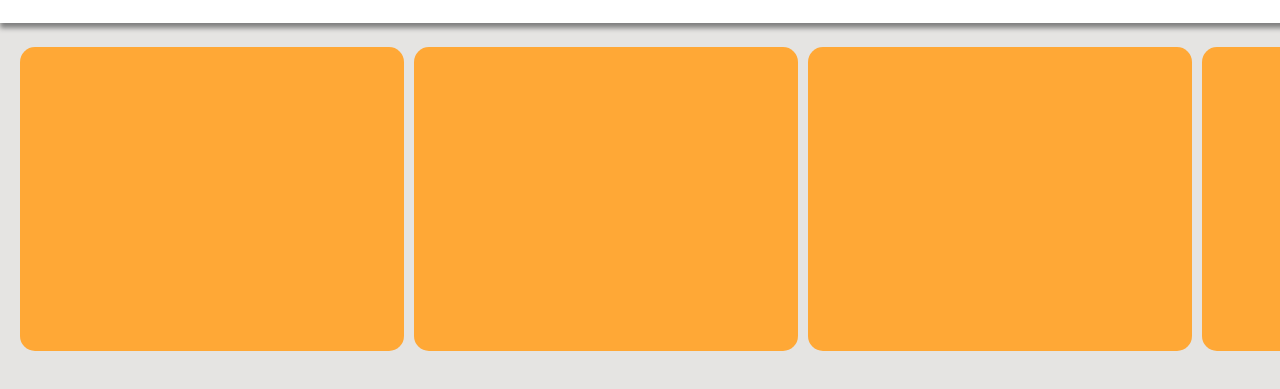
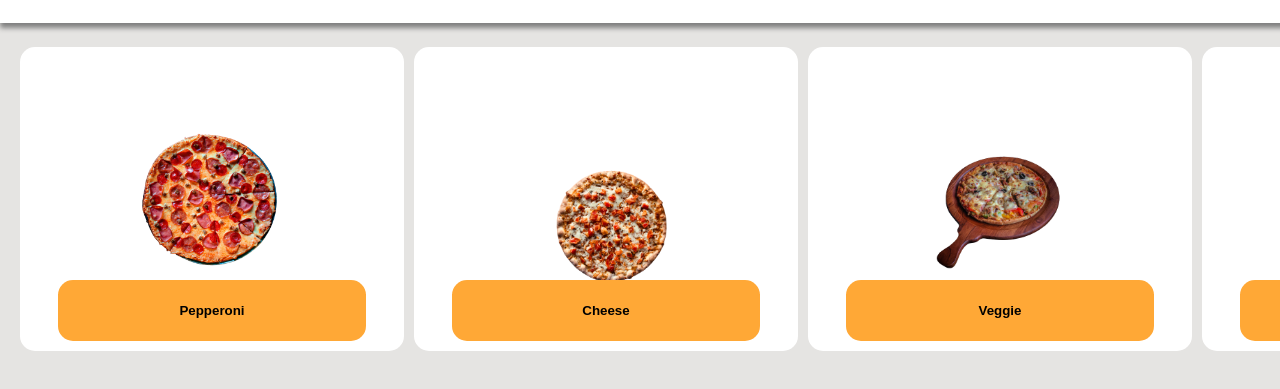
Before and after one commit to SomtoJF/Restaurant, a website built with webpack: page dist/index.html in a window 1280 px wide. Shown: the part 57-446 px from the top of the page. Built offline with nearby package versions, Linux system fonts and the light colour scheme; a web font is replaced by a local one.

Commit message:
Create and style children of slider container

```diff
--- a/src/slider.css
+++ b/src/slider.css
@@ -15,5 +15,29 @@
 #slider-container > div{
     height: 95%;
     border-radius: 15px;
+    background-color: #FFF;
+    background-size: 150px;
+    background-repeat: no-repeat;
+    display: flex;
+    align-items: flex-end;
+    justify-content: center;
+    background-position: center;
+}
+#slider-container > div:hover{
     background-color: #FFA836;
 }
+#slider-container > div > button{
+    background-color: #FFA836;
+    color: black;
+    font-weight: 700;
+    width: 80%;
+    height: 20%;
+    position: relative;
+    bottom: 10px;
+    border: none;
+    border-radius: 15px;
+}
+#slider-container > div:hover > button{
+    background-color: #FFF;
+    color: #FFA836;
+}
--- a/src/slider.js
+++ b/src/slider.js
@@ -1,8 +1,20 @@
+import image1 from './image1.png';
+import image2 from './image2.png';
+import image3 from './image3.png';
+import image4 from './image4.png';
+import image5 from './image5.png';
 let createSlider = function (){
     let sliderContainer = document.createElement('div');
     sliderContainer.setAttribute('id', 'slider-container');
+
+    let backgroundImages = [image1, image2, image3, image4, image5];
+    let pizzaTypes = ['Pepperoni', 'Cheese', 'Veggie', 'Vegan', 'Chicken'];
     for(let i = 0; i < 5; i++){
         let sliderItem = document.createElement('div');
+        sliderItem.style.backgroundImage = `url(${backgroundImages[i]})`;
+        let pizza = document.createElement('button');
+        pizza.textContent = pizzaTypes[i];
+        sliderItem.appendChild(pizza);
         sliderContainer.appendChild(sliderItem);
     }
     return sliderContainer;
```
